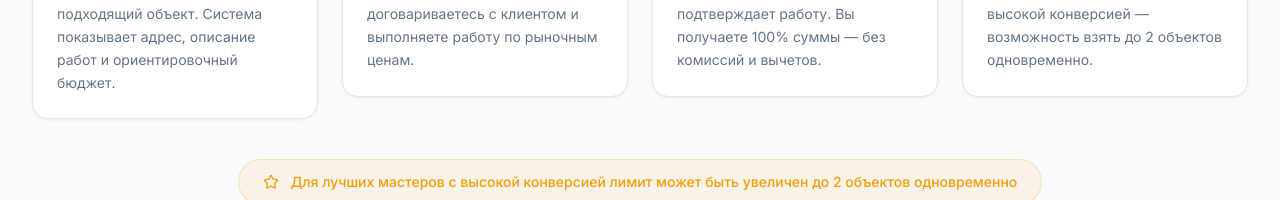
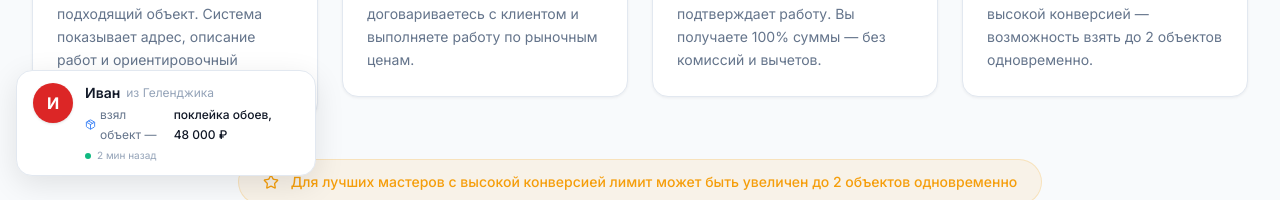
Before and after one commit to ArtemNech-eng/sfera888, a React (Vite) app in the folder artifacts/master-landing-v2/: page / in a window 1280 px wide. Both pictures are taken after a click on the button "Система". Shown: the part 1467-1667 px from the top of the page. Built offline with nearby package versions, Linux system fonts and the light colour scheme; no server answers.

Commit message:
feat: add LiveActivityToast - master registration and order events

```diff
--- a/artifacts/master-landing-v2/src/App.tsx
+++ b/artifacts/master-landing-v2/src/App.tsx
@@ -12,6 +12,7 @@ import HowToStart from './components/HowToStart';
 import FAQ from './components/FAQ';
 import FinalCTA from './components/FinalCTA';
 import Footer from './components/Footer';
+import LiveActivityToast from './components/LiveActivityToast';
 
 const BOT_URL = '/master-pwa/';
 
@@ -56,6 +57,7 @@ function App() {
       </main>
 
       <Footer botUrl={BOT_URL} />
+      <LiveActivityToast />
     </div>
   );
 }
--- /dev/null
+++ b/artifacts/master-landing-v2/src/components/LiveActivityToast.tsx
@@ -0,0 +1,150 @@
+import { useState, useEffect, useRef } from 'react';
+import { motion, AnimatePresence } from 'framer-motion';
+import { UserCheck, Package } from 'lucide-react';
+
+const NAMES = [
+  'Андрей', 'Михаил', 'Сергей', 'Дмитрий', 'Алексей',
+  'Иван', 'Артём', 'Владимир', 'Александр', 'Роман',
+  'Павел', 'Виктор', 'Игорь', 'Евгений', 'Денис',
+];
+
+const CITIES = [
+  'Москвы', 'Краснодара', 'Ростова-на-Дону', 'Новороссийска',
+  'Сочи', 'Воронежа', 'Ставрополя', 'Армавира',
+  'Анапы', 'Геленджика', 'Самары', 'Казани', 'Екатеринбурга',
+];
+
+const JOBS = [
+  'покраска стен', 'поклейка обоев', 'укладка плитки',
+  'ремонт санузла', 'шпаклёвка', 'штукатурка',
+  'отделка под ключ', 'ремонт кухни', 'укладка ламината',
+];
+
+const AMOUNTS = [28000, 35000, 42000, 48000, 55000, 63000, 71000, 38000, 44000];
+
+const AVATAR_COLORS = [
+  '#059669', '#0284c7', '#7c3aed', '#db2777',
+  '#d97706', '#dc2626', '#2563eb', '#16a34a',
+];
+
+type EventType = 'register' | 'order';
+
+interface Toast {
+  id: number;
+  type: EventType;
+  name: string;
+  city: string;
+  job: string;
+  amount: number;
+  color: string;
+  timeAgo: number;
+}
+
+function rand<T>(arr: T[]): T {
+  return arr[Math.floor(Math.random() * arr.length)];
+}
+
+function randInt(min: number, max: number): number {
+  return Math.floor(Math.random() * (max - min + 1)) + min;
+}
+
+function buildToast(id: number): Toast {
+  return {
+    id,
+    type: Math.random() > 0.45 ? 'register' : 'order',
+    name: rand(NAMES),
+    city: rand(CITIES),
+    job: rand(JOBS),
+    amount: rand(AMOUNTS),
+    color: rand(AVATAR_COLORS),
+    timeAgo: randInt(1, 5),
+  };
+}
+
+export default function LiveActivityToast() {
+  const [toast, setToast] = useState<Toast | null>(null);
+  const counterRef = useRef(0);
+  const hideTimerRef = useRef<ReturnType<typeof setTimeout> | null>(null);
+  const showTimerRef = useRef<ReturnType<typeof setTimeout> | null>(null);
+
+  useEffect(() => {
+    function scheduleNext() {
+      const delay = randInt(15_000, 35_000);
+      showTimerRef.current = setTimeout(() => {
+        counterRef.current += 1;
+        setToast(buildToast(counterRef.current));
+        hideTimerRef.current = setTimeout(() => {
+          setToast(null);
+          scheduleNext();
+        }, 5_500);
+      }, delay);
+    }
+
+    showTimerRef.current = setTimeout(() => {
+      counterRef.current += 1;
+      setToast(buildToast(counterRef.current));
+      hideTimerRef.current = setTimeout(() => {
+        setToast(null);
+        scheduleNext();
+      }, 5_500);
+    }, randInt(6_000, 12_000));
+
+    return () => {
+      if (showTimerRef.current) clearTimeout(showTimerRef.current);
+      if (hideTimerRef.current) clearTimeout(hideTimerRef.current);
+    };
+  }, []);
+
+  return (
+    <div className="fixed bottom-6 left-4 z-50 max-w-[300px] pointer-events-none">
+      <AnimatePresence>
+        {toast && (
+          <motion.div
+            key={toast.id}
+            initial={{ x: -320, opacity: 0 }}
+            animate={{ x: 0, opacity: 1 }}
+            exit={{ x: -320, opacity: 0 }}
+            transition={{ type: 'spring', stiffness: 260, damping: 28 }}
+            className="bg-white rounded-2xl shadow-[0_8px_30px_rgba(0,0,0,0.10)] border border-[#E2E8F0] px-4 py-3 flex items-start gap-3 pointer-events-auto"
+          >
+            {/* Avatar */}
+            <div
+              className="w-10 h-10 rounded-full flex items-center justify-center text-white font-bold text-base flex-shrink-0 shadow-sm"
+              style={{ backgroundColor: toast.color }}
+            >
+              {toast.name[0]}
+            </div>
+
+            {/* Content */}
+            <div className="flex-1 min-w-0">
+              <div className="flex items-center gap-1.5 mb-0.5">
+                <span className="font-semibold text-[#111827] text-sm">{toast.name}</span>
+                <span className="text-[#94A3B8] text-xs">из {toast.city}</span>
+              </div>
+
+              {toast.type === 'register' ? (
+                <p className="text-[#64748B] text-xs leading-relaxed flex items-center gap-1">
+                  <UserCheck size={11} className="text-[#10B981] flex-shrink-0" />
+                  зарегистрировался в системе
+                </p>
+              ) : (
+                <p className="text-[#64748B] text-xs leading-relaxed flex items-center gap-1">
+                  <Package size={11} className="text-[#3B82F6] flex-shrink-0" />
+                  взял объект —{' '}
+                  <span className="font-medium text-[#111827]">
+                    {toast.job}, {toast.amount.toLocaleString('ru')} ₽
+                  </span>
+                </p>
+              )}
+
+              <div className="flex items-center gap-1.5 mt-1">
+                <span className="w-1.5 h-1.5 rounded-full bg-[#10B981] flex-shrink-0" />
+                <span className="text-[10px] text-[#94A3B8]">{toast.timeAgo} мин назад</span>
+              </div>
+            </div>
+          </motion.div>
+        )}
+      </AnimatePresence>
+    </div>
+  );
+}
```
